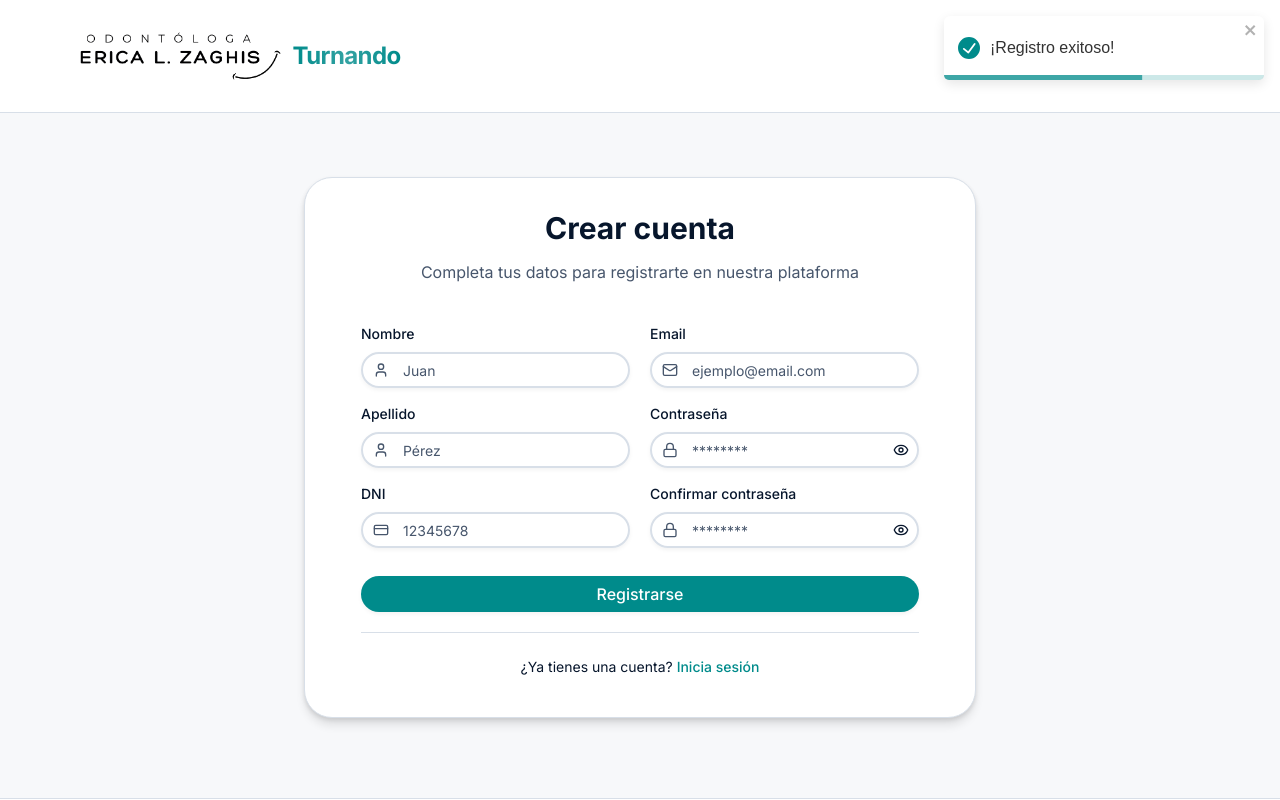
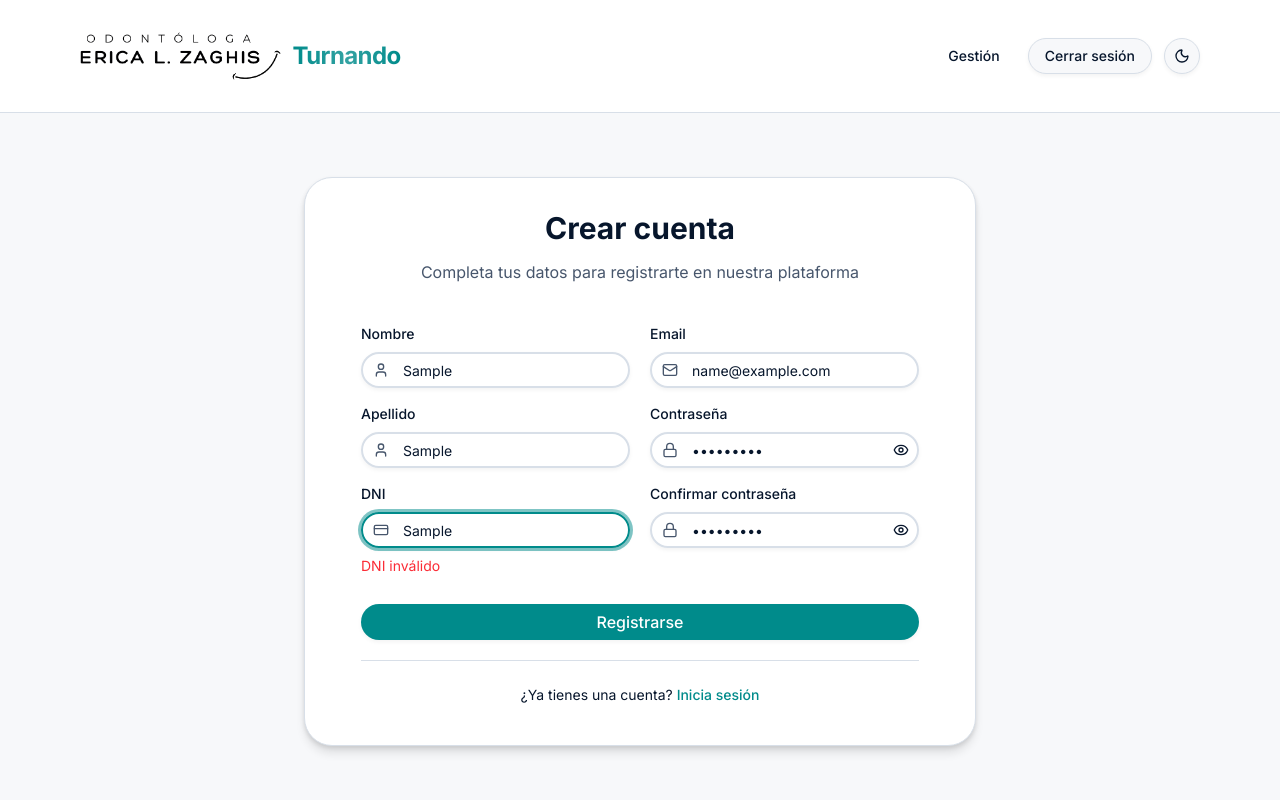
Before and after one commit to melinab1998/TPI-PROGRAMACION-IV, a React (Vite) app in the folder frontend/: page /register in a window 1280 px wide. Both pictures are taken after typing "Sample", "Sample", "Sample", "name@example.com", "Sample123", "Sample123" into the empty fields and a click on the button "Registrarse". Shown: the top 800 px of the page. Built offline with nearby package versions, Linux system fonts and the light colour scheme.

Commit message:
validations-register

```diff
--- a/frontend/package.json
+++ b/frontend/package.json
@@ -32,6 +32,7 @@
     "react": "^19.1.1",
     "react-day-picker": "^9.9.0",
     "react-dom": "^19.1.1",
+    "react-hook-form": "^7.64.0",
     "react-icons": "^5.5.0",
     "react-router-dom": "^7.8.2",
     "react-toastify": "^11.0.5",
--- a/frontend/src/pages/Register/Register.jsx
+++ b/frontend/src/pages/Register/Register.jsx
@@ -1,4 +1,5 @@
 import { useState } from "react";
+import { useForm } from "react-hook-form";
 import { Card, CardContent, CardDescription, CardHeader, CardTitle } from "@/components/ui/card";
 import { Input } from "@/components/ui/input";
 import { Label } from "@/components/ui/label";
@@ -12,15 +13,19 @@ export default function Register() {
     const [showPassword, setShowPassword] = useState(false);
     const [showConfirmPassword, setShowConfirmPassword] = useState(false);
 
+    const { register, handleSubmit, watch, reset, formState: { errors } } = useForm();
+
+    const password = watch("password");
+
     const fieldVariants = {
         hidden: { opacity: 0, y: 20 },
         visible: { opacity: 1, y: 0 }
     };
 
-    const handleSubmit = (e) => {
-        e.preventDefault();
+    const onSubmit = (data) => {
+        console.log(data);
         successToast("¡Registro exitoso!");
-        e.target.reset();
+        reset();
     };
 
     return (
@@ -40,7 +45,7 @@ export default function Register() {
                 </CardHeader>
 
                 <CardContent>
-                    <form className="grid grid-cols-1 md:grid-cols-2 gap-5" onSubmit={handleSubmit}>
+                    <form className="grid grid-cols-1 md:grid-cols-2 gap-5" onSubmit={handleSubmit(onSubmit)}>
                         <motion.div
                             className="space-y-4"
                             initial="hidden"
@@ -52,41 +57,45 @@ export default function Register() {
                                 <div className="relative">
                                     <User className="absolute left-3 top-1/2 transform -translate-y-1/2 h-4 w-4 text-muted-foreground" />
                                     <Input
+                                        {...register("nombre", { required: "El nombre es obligatorio" })}
                                         id="nombre"
                                         type="text"
                                         placeholder="Juan"
                                         className="pl-10 py-2.5 border-2 border-border focus:border-primary focus:ring-2 focus:ring-primary/50"
-                                        required
                                     />
                                 </div>
+                                {errors.nombre && <p className="text-red-500 text-sm">{errors.nombre.message}</p>}
                             </motion.div>
-
                             <motion.div variants={fieldVariants} className="space-y-2">
                                 <Label htmlFor="apellido" className="text-sm font-medium">Apellido</Label>
                                 <div className="relative">
                                     <User className="absolute left-3 top-1/2 transform -translate-y-1/2 h-4 w-4 text-muted-foreground" />
                                     <Input
+                                        {...register("apellido", { required: "El apellido es obligatorio" })}
                                         id="apellido"
                                         type="text"
                                         placeholder="Pérez"
                                         className="pl-10 py-2.5 border-2 border-border focus:border-primary focus:ring-2 focus:ring-primary/50"
-                                        required
                                     />
                                 </div>
+                                {errors.apellido && <p className="text-red-500 text-sm">{errors.apellido.message}</p>}
                             </motion.div>
-
                             <motion.div variants={fieldVariants} className="space-y-2">
                                 <Label htmlFor="dni" className="text-sm font-medium">DNI</Label>
                                 <div className="relative">
                                     <CreditCard className="absolute left-3 top-1/2 transform -translate-y-1/2 h-4 w-4 text-muted-foreground" />
                                     <Input
+                                        {...register("dni", {
+                                            required: "El DNI es obligatorio",
+                                            pattern: { value: /^\d{7,8}$/, message: "DNI inválido" }
+                                        })}
                                         id="dni"
                                         type="text"
                                         placeholder="12345678"
                                         className="pl-10 py-2.5 border-2 border-border focus:border-primary focus:ring-2 focus:ring-primary/50"
-                                        required
                                     />
                                 </div>
+                                {errors.dni && <p className="text-red-500 text-sm">{errors.dni.message}</p>}
                             </motion.div>
                         </motion.div>
 
@@ -101,25 +110,32 @@ export default function Register() {
                                 <div className="relative">
                                     <Mail className="absolute left-3 top-1/2 transform -translate-y-1/2 h-4 w-4 text-muted-foreground" />
                                     <Input
+                                        {...register("email", {
+                                            required: "El email es obligatorio",
+                                            pattern: { value: /^\S+@\S+$/i, message: "Email inválido" }
+                                        })}
                                         id="email"
                                         type="email"
                                         placeholder="ejemplo@email.com"
                                         className="pl-10 py-2.5 border-2 border-border focus:border-primary focus:ring-2 focus:ring-primary/50"
-                                        required
                                     />
                                 </div>
+                                {errors.email && <p className="text-red-500 text-sm">{errors.email.message}</p>}
                             </motion.div>
-
                             <motion.div variants={fieldVariants} className="space-y-2">
                                 <Label htmlFor="password" className="text-sm font-medium">Contraseña</Label>
                                 <div className="relative">
                                     <Lock className="absolute left-3 top-1/2 transform -translate-y-1/2 h-4 w-4 text-muted-foreground" />
                                     <Input
+                                        {...register("password", {
+                                            required: "La contraseña es obligatoria",
+                                            minLength: { value: 8, message: "Debe tener al menos 8 caracteres" },
+                                            validate: value => /[A-Z]/.test(value) || "Debe contener una mayúscula"
+                                        })}
                                         id="password"
                                         type={showPassword ? "text" : "password"}
                                         placeholder="********"
                                         className="pl-10 pr-10 py-2.5 border-2 border-border focus:border-primary focus:ring-2 focus:ring-primary/50"
-                                        required
                                     />
                                     <Button
                                         type="button"
@@ -129,21 +145,23 @@ export default function Register() {
                                         onClick={() => setShowPassword(!showPassword)}
                                     >
                                         {showPassword ? <EyeOff className="h-4 w-4" /> : <Eye className="h-4 w-4" />}
-                                        <span className="sr-only">{showPassword ? "Ocultar contraseña" : "Mostrar contraseña"}</span>
                                     </Button>
                                 </div>
+                                {errors.password && <p className="text-red-500 text-sm">{errors.password.message}</p>}
                             </motion.div>
-
                             <motion.div variants={fieldVariants} className="space-y-2">
                                 <Label htmlFor="confirmPassword" className="text-sm font-medium">Confirmar contraseña</Label>
                                 <div className="relative">
                                     <Lock className="absolute left-3 top-1/2 transform -translate-y-1/2 h-4 w-4 text-muted-foreground" />
                                     <Input
+                                        {...register("confirmPassword", {
+                                            required: "Confirma tu contraseña",
+                                            validate: value => value === password || "Las contraseñas no coinciden"
+                                        })}
                                         id="confirmPassword"
                                         type={showConfirmPassword ? "text" : "password"}
                                         placeholder="********"
                                         className="pl-10 pr-10 py-2.5 border-2 border-border focus:border-primary focus:ring-2 focus:ring-primary/50"
-                                        required
                                     />
                                     <Button
                                         type="button"
@@ -153,9 +171,9 @@ export default function Register() {
                                         onClick={() => setShowConfirmPassword(!showConfirmPassword)}
                                     >
                                         {showConfirmPassword ? <EyeOff className="h-4 w-4" /> : <Eye className="h-4 w-4" />}
-                                        <span className="sr-only">{showConfirmPassword ? "Ocultar contraseña" : "Mostrar contraseña"}</span>
                                     </Button>
                                 </div>
+                                {errors.confirmPassword && <p className="text-red-500 text-sm">{errors.confirmPassword.message}</p>}
                             </motion.div>
                         </motion.div>
 
```
Also changed, not shown: 1 other file (tests, documents, lock files or other folders).
